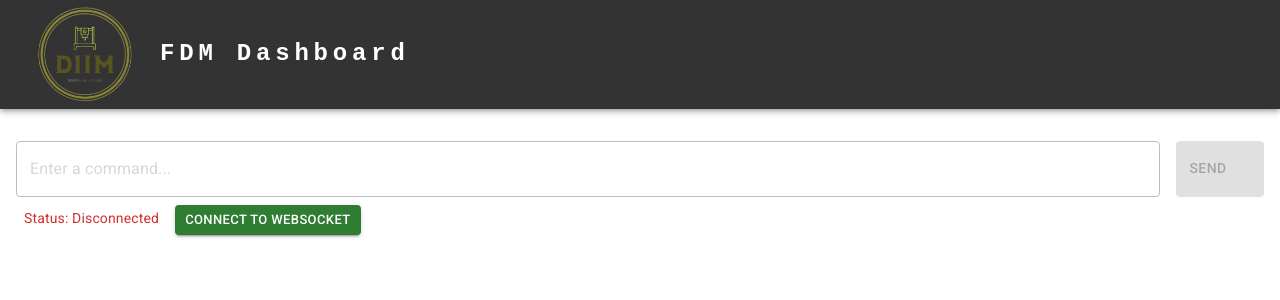
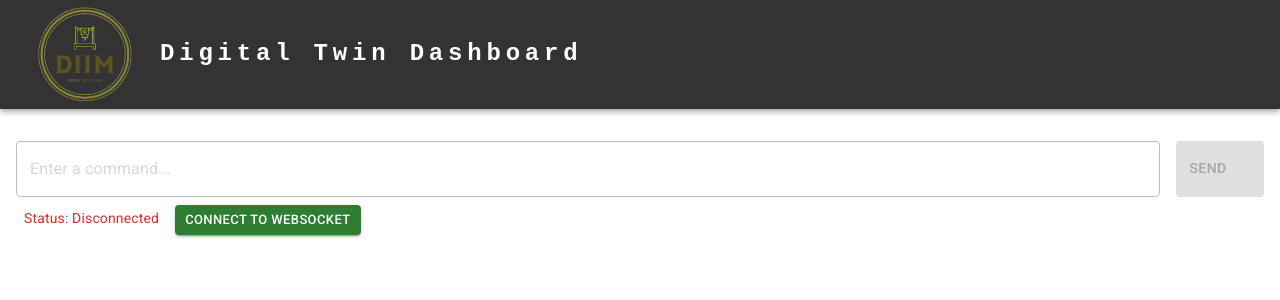
Before and after one commit to timothytenzin20/FDM_WebSocket, a React (Create React App) app in the folder client/: page / in a window 1280 px wide. Shown: the top 300 px of the page. Built offline with nearby package versions, Linux system fonts and the light colour scheme; no server answers; some icons are missing.

Commit message:
update dashboard header/name

```diff
--- a/client/src/Components/Header.tsx
+++ b/client/src/Components/Header.tsx
@@ -30,7 +30,7 @@ return (
               textDecoration: 'none',
             }}
           >
-            FDM Dashboard
+            Digital Twin Dashboard
           </Typography>
         </Toolbar>
       </Container>
```
